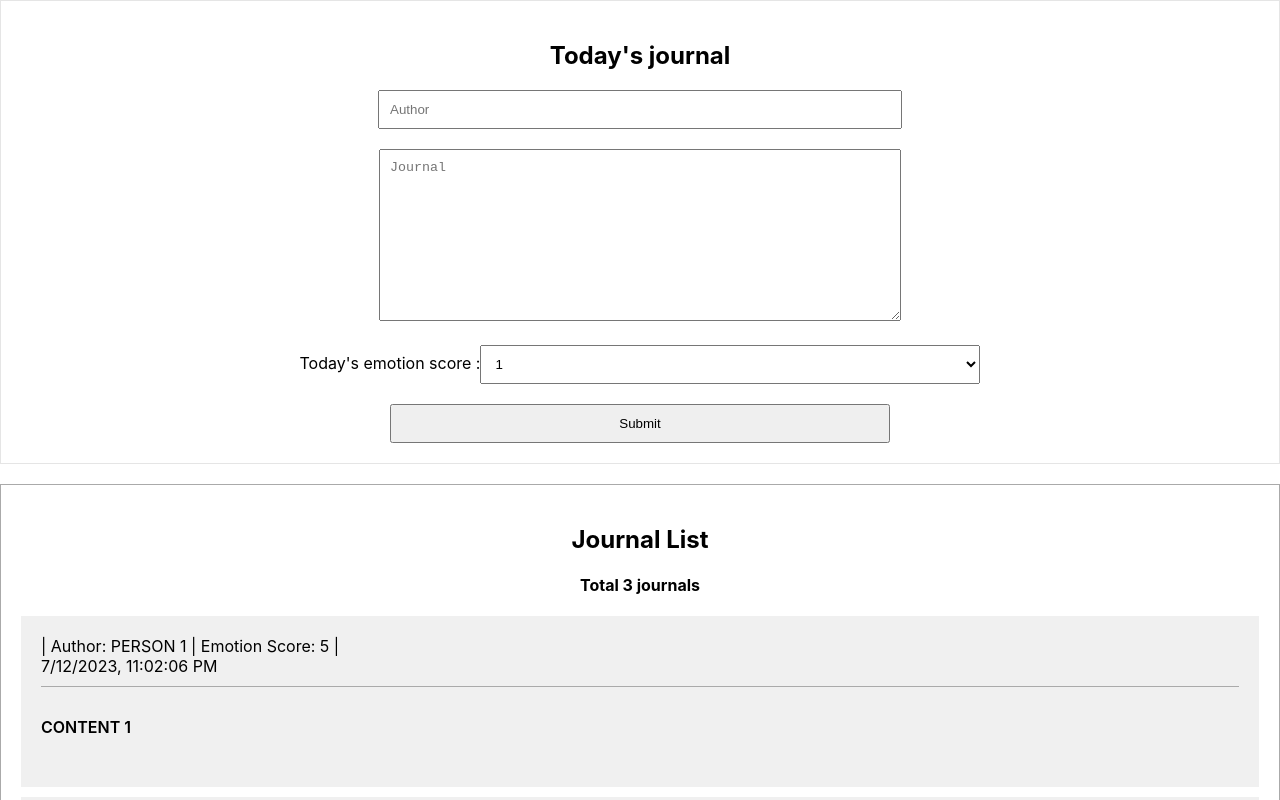
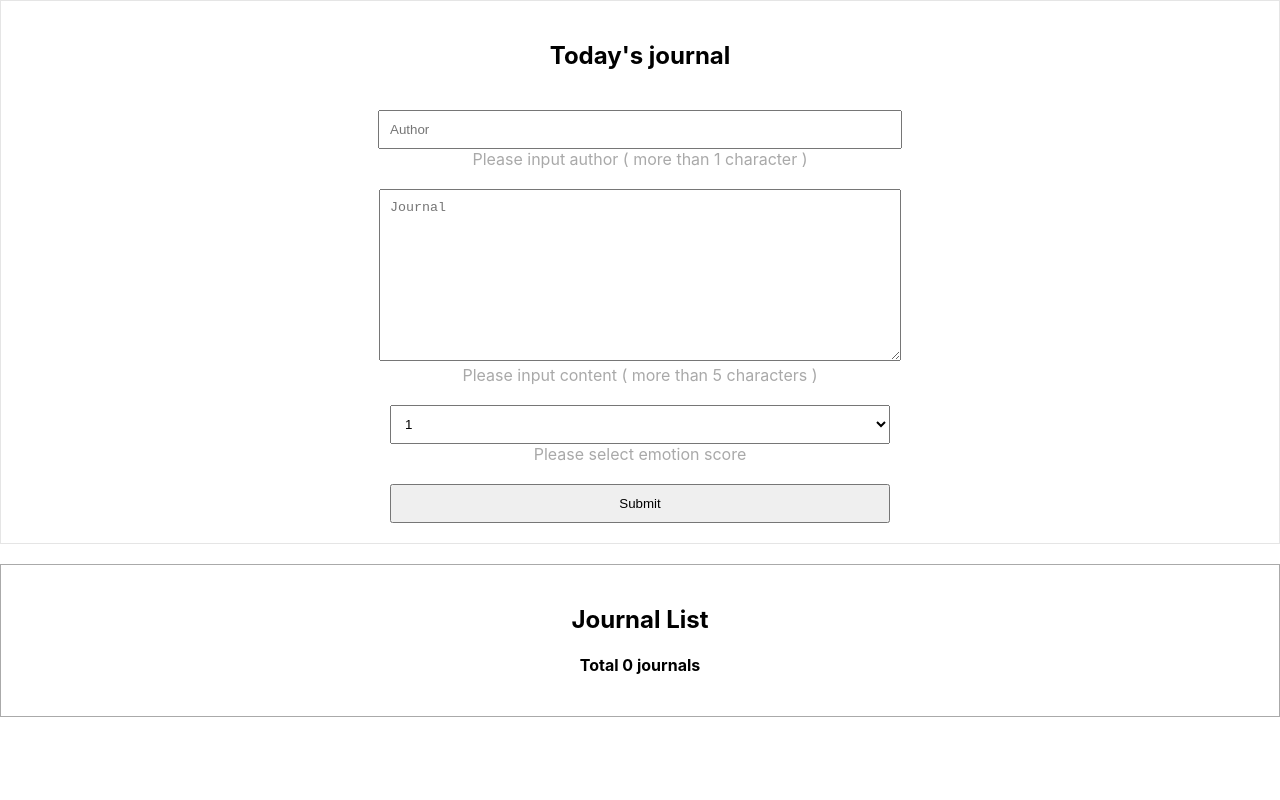
Before and after one commit to hyewon93/react, a React (Create React App) app in the folder simple-journal/: page / in a window 1280 px wide. Shown: the top 800 px of the page. Built offline with nearby package versions, Linux system fonts and the light colour scheme.

Commit message:
Create a new journal and add it on the list

```diff
--- a/simple-journal/src/App.css
+++ b/simple-journal/src/App.css
@@ -1,7 +1,8 @@
 .App {margin:0 auto;}
 .JournalEditor { border:1px solid #e5e5e5; text-align:center; padding: 20px; }
 
-.JournalEditor input, .JournalEditor textarea { margin:0 0 20px 0; padding:10px; width:500px; }
-.JournalEditor textarea { width:500px; height:150px; }
-.JournalEditor select { margin:0 0 20px 0; padding:10px; width:500px; }
-.JournalEditor button { cursor:pointer; padding:10px; width:500px; }
+.JournalEditor input { margin: 20px 0 0 0; padding:10px; width:500px; }
+.JournalEditor textarea { width:500px; height:150px; margin: 20px 0 0 0; padding:10px; }
+.JournalEditor select { margin: 20px 0 0 0; padding:10px; width:500px; }
+.JournalEditor button { cursor:pointer; padding:10px; width:500px; margin: 20px 0 0 0;}
+.JournalEditor .notification { color:darkgray; margin: 0 0 20px 0;}
--- a/simple-journal/src/App.js
+++ b/simple-journal/src/App.js
@@ -1,39 +1,32 @@
+import { useRef, useState } from "react";
 import './App.css';
 import JournalEditor from "./components/JournalEditor"
 import JournalList from "./components/JournalList"
 
 const App = () => {
 
-  JournalList.defaultProps = {journalList: []}
+  const [data, setData] = useState([]);
+  const dataId = useRef(1);
 
-  const dummyList = [
-    {
-      id: 1,
-      author: "PERSON 1",
-      content: "CONTENT 1",
-      emotion: 5,
-      create_date: new Date().getTime()
-    },
-    {
-      id: 2,
-      author: "PERSON 2",
-      content: "CONTENT 2",
-      emotion: 3,
-      create_date: new Date().getTime()
-    },
-    {
-      id: 3,
-      author: "PERSON 3",
-      content: "CONTENT 3",
-      emotion: 1,
-      create_date: new Date().getTime()
-    }
-  ];
+  const onCreate = (author, content, emotion) => {
+    const created_date = new Date().getTime();
+    const newItem = {
+      author,
+      content,
+      emotion,
+      created_date,
+      id: dataId.current
+    };
+
+    dataId.current += 1;
+
+    setData([newItem, ...data]);
+  };
 
   return (
     <div className="App">
-      <JournalEditor />
-      <JournalList journalList={dummyList}/>
+      <JournalEditor onCreate={onCreate}/>
+      <JournalList journalList={data}/>
     </div>
   )
 }
--- /dev/null
+++ b/simple-journal/src/components/JournalEditor.css
@@ -0,0 +1 @@
+.JournalEditor .notification { color:darkgray; margin: 0 0 20px 0;}
--- a/simple-journal/src/components/JournalEditor.js
+++ b/simple-journal/src/components/JournalEditor.js
@@ -1,15 +1,15 @@
 import { useState, useRef } from "react";
 
-const JournalEditor = () => {
+const JournalEditor = ({onCreate}) => {
+
+    const [state, setState] = useState({
+        author: "",
+        content: "",
+        emotion: 1,
+    });
 
     const authorInput = useRef();
     const contentInput = useRef();
-
-    const [ state, setState ] = useState({
-        author: "",
-        content: "",
-        emotion: 1
-    });
 
     const handleChangeState = (e) => {
         setState({
@@ -33,7 +33,13 @@ const JournalEditor = () => {
             return;
         }
 
-        alert("Success!");
+        onCreate(state.author, state.content, state.emotion);
+
+        setState({
+            author: "",
+            content: "",
+            emotion: 1
+        });
     }
 
     return (
@@ -47,7 +53,8 @@ const JournalEditor = () => {
                     name="author"
                     placeholder="Author"
                     type="text"
-                />
+                /><br/>
+                <span className="notification">Please input author ( more than 1 character )</span>
             </div>
             <div>
                 <textarea
@@ -57,10 +64,10 @@ const JournalEditor = () => {
                     name="content"
                     placeholder="Journal"
                     type="text"
-                />
+                /><br/>
+                <span className="notification">Please input content ( more than 5 characters )</span>
             </div>
             <div>
-                <span>Today's emotion score :</span>
                 <select
                     name="emotion"
                     value={state.emotion}
@@ -71,7 +78,8 @@ const JournalEditor = () => {
                     <option value={3}>3</option>
                     <option value={4}>4</option>
                     <option value={5}>5</option>
-                </select>
+                </select><br/>
+                <span className="notification">Please select emotion score</span>
             </div>
             <div>
                 <button onClick={handleSubmit}>Submit</button>
--- a/simple-journal/src/components/JournalItem.js
+++ b/simple-journal/src/components/JournalItem.js
@@ -9,7 +9,7 @@ const JournalItem = ({item}) => {
                     | Author: {item.author} | Emotion Score: {item.emotion} |
                 </span>
                 <br />
-                <span className="Date">{new Date(item.create_date).toLocaleString()}</span>
+                <span className="Date">{new Date(item.created_date).toLocaleString()}</span>
             </div>
             <div className="content">{item.content}</div>
         </div>
--- a/simple-journal/src/components/JournalList.js
+++ b/simple-journal/src/components/JournalList.js
@@ -8,7 +8,7 @@ const JournalList = ({journalList}) => {
             <h4>Total {journalList.length} journals</h4>
             <div>
                 {journalList.map((item) => {
-                    return <JournalItem item={item} />
+                    return <JournalItem item={item} key={item.id}/>
                 })}
             </div>
         </div>
```
